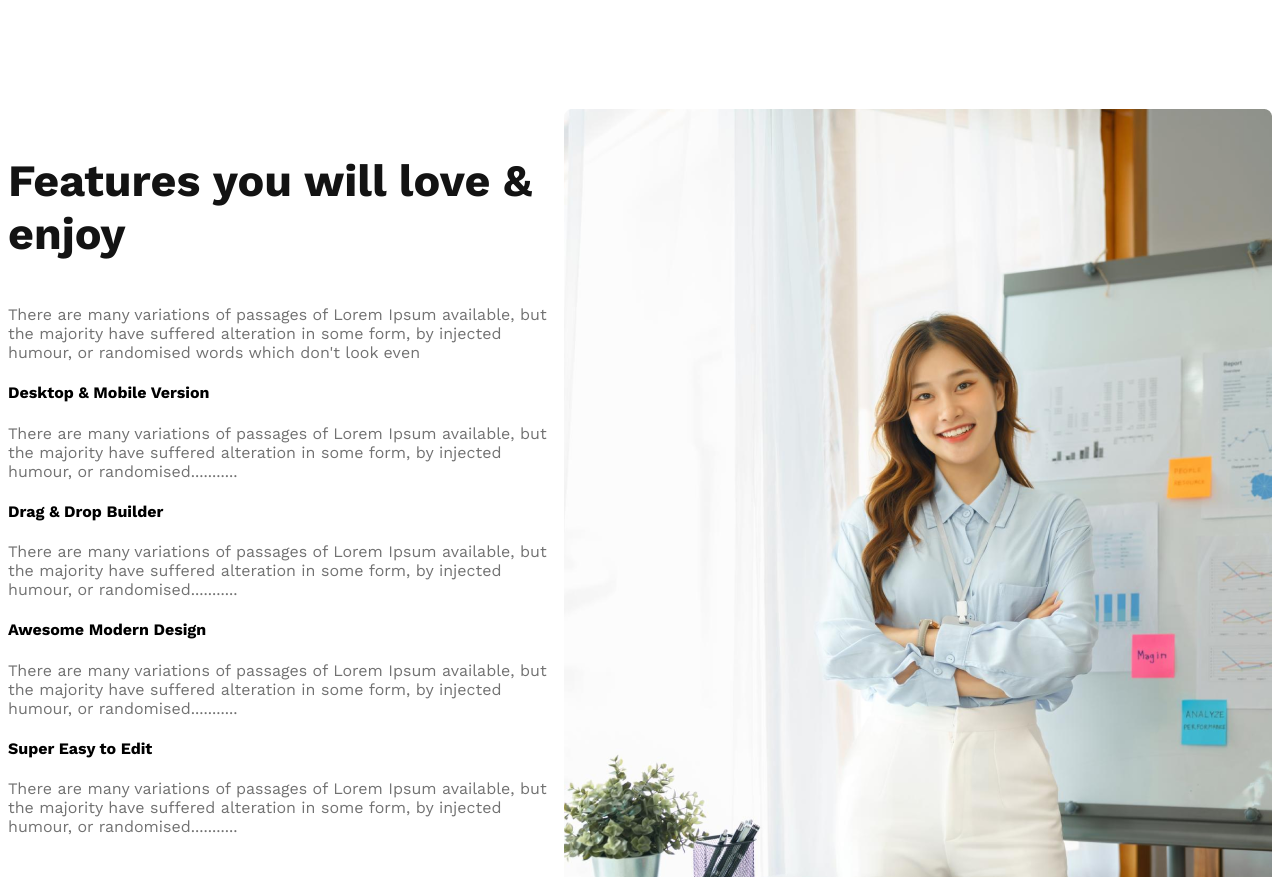
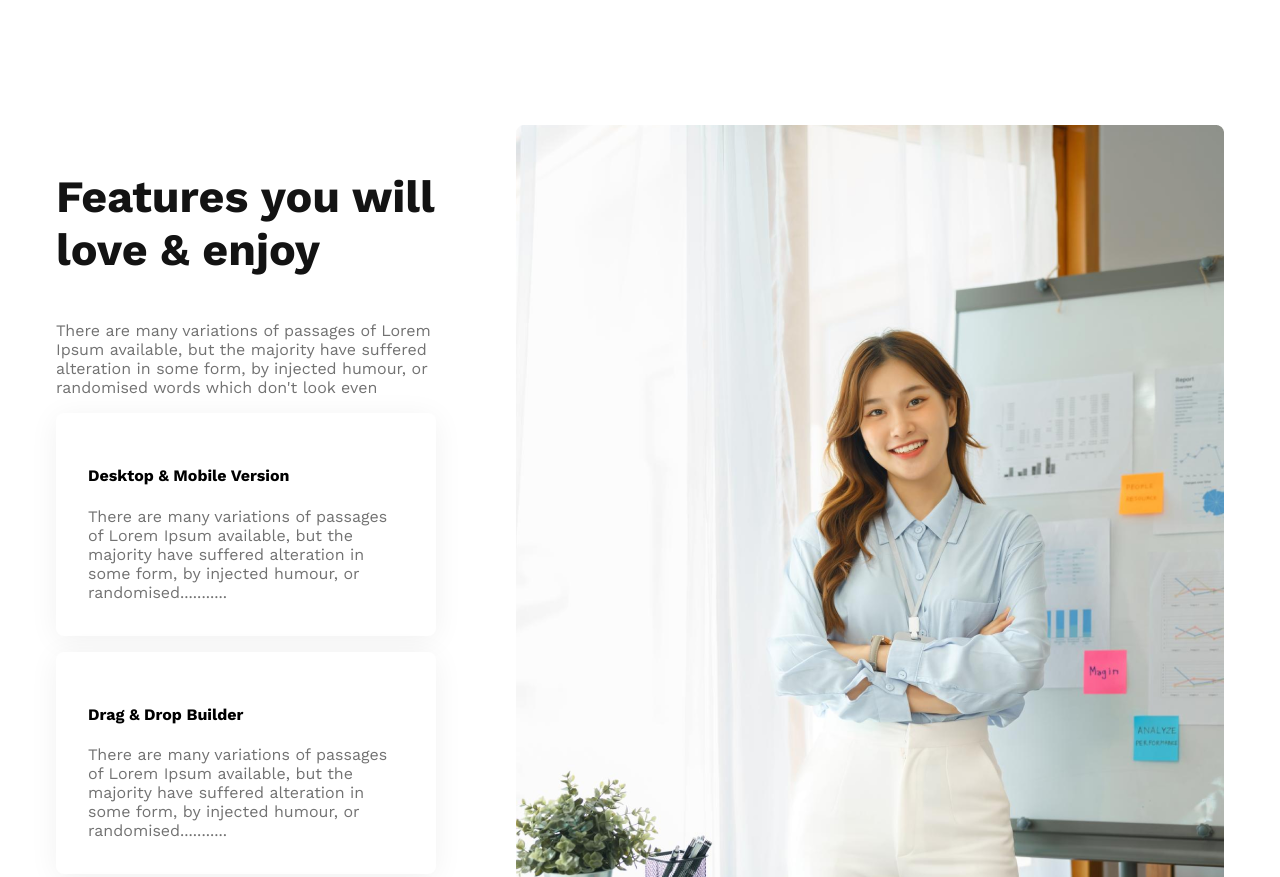
Before and after one commit to SamitRaiyan/mod9--HTML-CSS-only-landing-page---G3-Architects, a plain HTML site: page index.html in a window 1280 px wide. Shown: the part 1780-2657 px from the top of the page. Drawn offline with nearby package versions, Linux system fonts and the light colour scheme.

Commit message:
all features added in the features section

```diff
--- a/styles/architect.css
+++ b/styles/architect.css
@@ -108,9 +108,23 @@ main {
 }
 
 /* feature section styles */
-.features{
-  margin-top: 7rem;
+.features {
+  padding: 3rem;
+  margin-top: 5rem;
   display: flex;
+  gap: 5rem;
+}
+.feature-card {
+  padding: 2rem;
+  margin-bottom: 1rem;
+  border-radius: 8px;
+  background: #fff;
+  box-shadow: 0px 4px 30px 0px rgba(0, 0, 0, 0.06);
+}
+.feature-description {
+  margin-bottom: 2px;
+  font-size: 1rem;
+  font-weight: 400;
 }
 
 /* facts section styles */
@@ -169,12 +183,9 @@ main {
   margin: 8rem;
   margin-top: 4rem;
 }
-.footer p{
+.footer p {
   padding: 1rem 5rem;
 }
-
-
-
 
 /* responsive media queries */
 /* mobile devices */
@@ -205,11 +216,11 @@ main {
     flex-direction: column;
     gap: 40px;
   }
-  .footer{
+  .footer {
     margin: 2rem;
   }
-  .footer p{
-    padding: .5rem 1.5rem;
+  .footer p {
+    padding: 0.5rem 1.5rem;
   }
 }
 
@@ -220,7 +231,7 @@ main {
   }
   nav,
   .teams-container,
-  .sponsors-image-container{
+  .sponsors-image-container {
     flex-direction: column;
   }
 }
```
